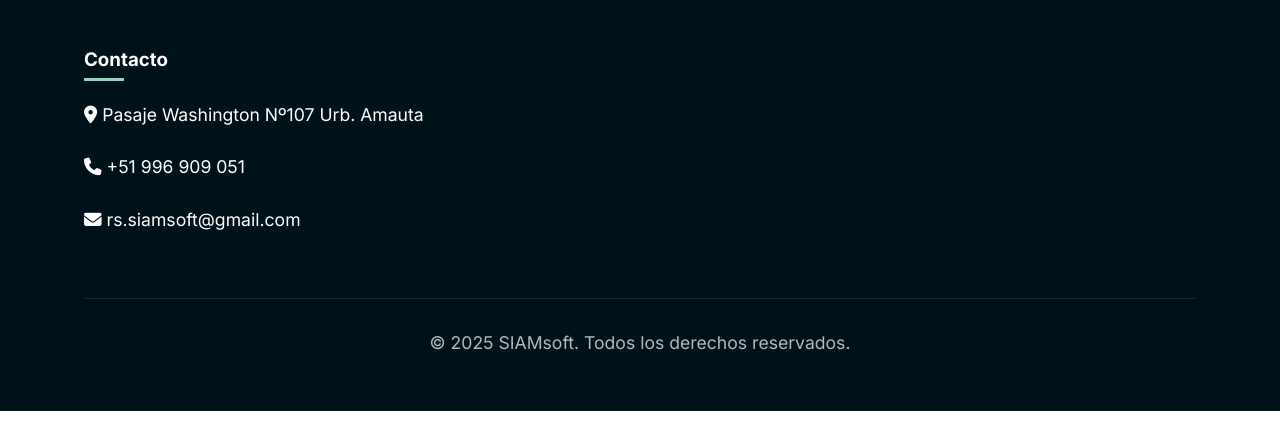
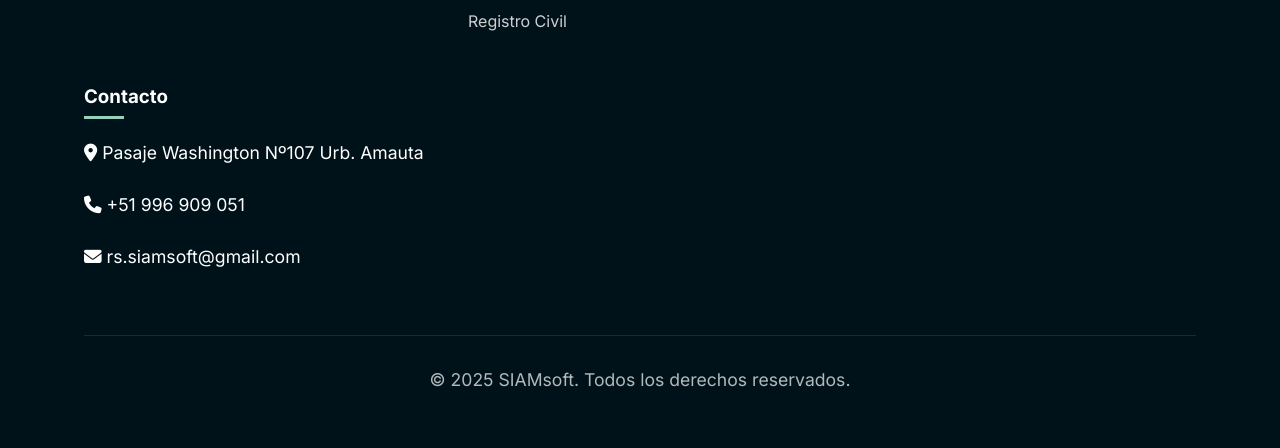
Before and after one commit to frankborda/proyecto, a plain HTML site: page registro-civil/digitalizacion-inteligente.html in a window 1280 px wide. Shown: the part 5195-5643 px from the top of the page. Before the commit the page ends 5606 px from the top, so only its background shows below. Drawn offline with Linux system fonts and the light colour scheme.

Commit message:
Update digitalizacion-inteligente.html

```diff
--- a/registro-civil/digitalizacion-inteligente.html
+++ b/registro-civil/digitalizacion-inteligente.html
@@ -1922,6 +1922,13 @@
                   Vaso de Leche
                 </a>
               </li>
+              <li>
+                <a
+                  href="https://frankborda.github.io/proyecto/registro-civil"
+                >
+                  Registro Civil
+                </a>
+              </li>
             </ul>
           </div>
 
```
